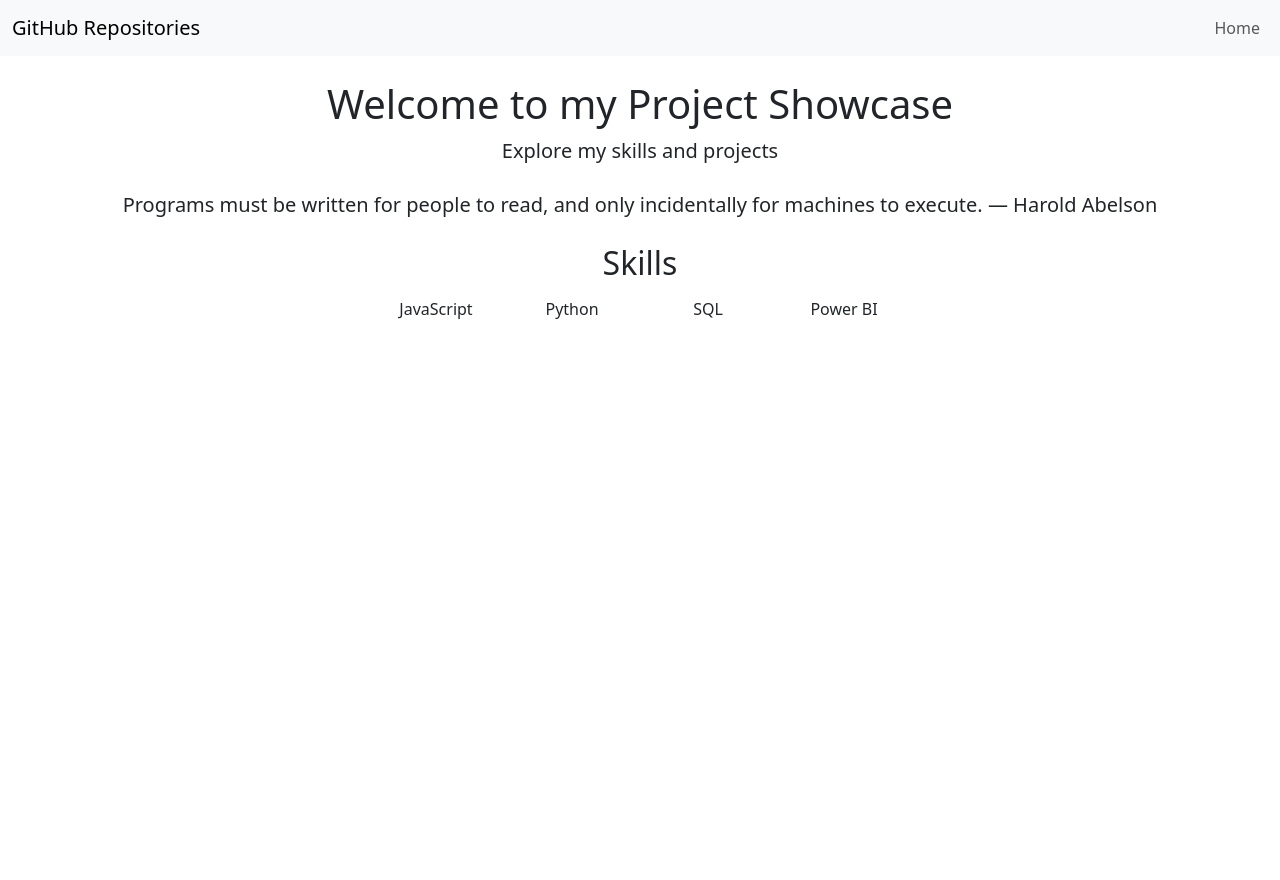
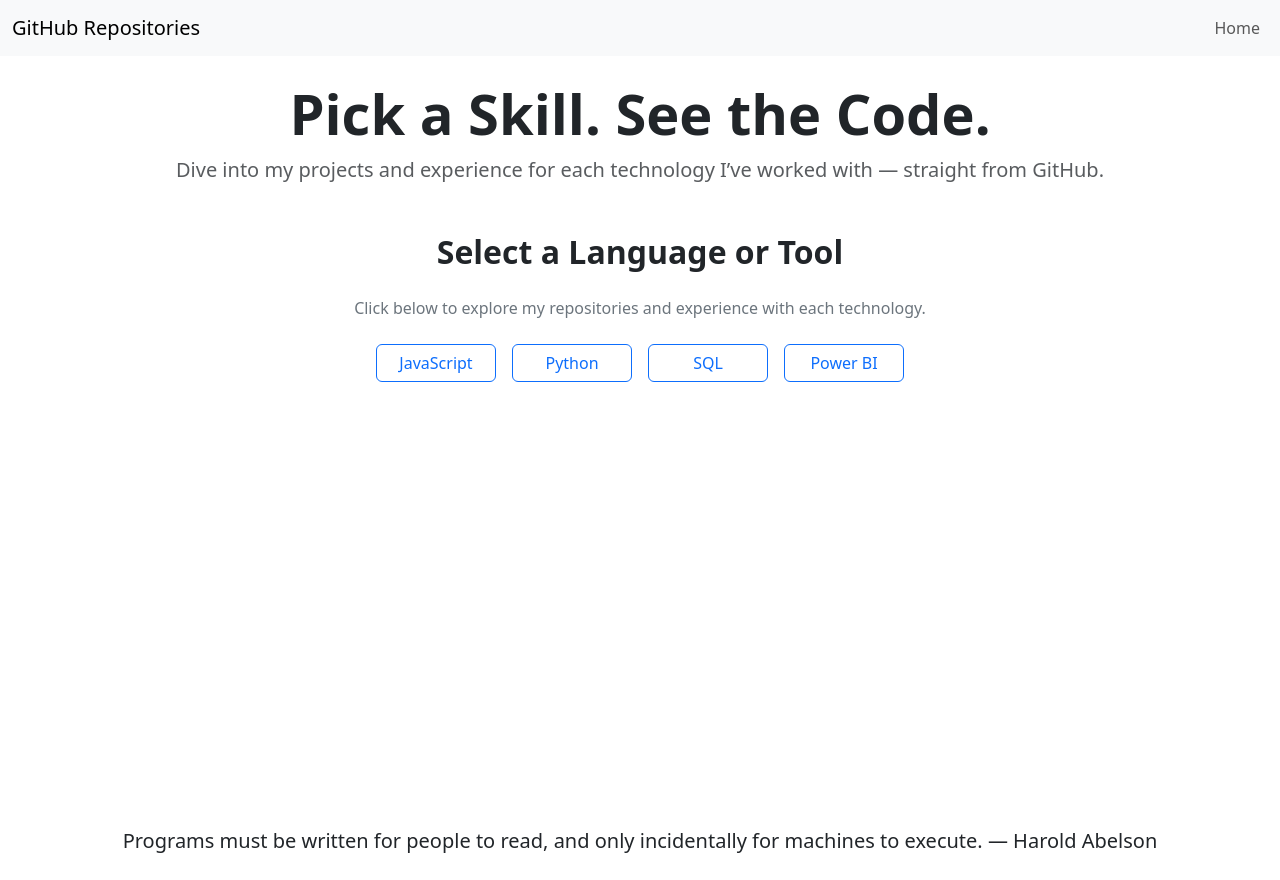
Before and after one commit to Bkedl/bkedl-hub, a React (Create React App) app: page / in a window 1280 px wide. Before the commit the page ends 800 px from the top, so only its background shows below. Built offline with nearby package versions, Linux system fonts and the light colour scheme.

Commit message:
Rewording of homepage text, css additions

```diff
--- a/src/Home.js
+++ b/src/Home.js
@@ -2,26 +2,29 @@ import React from 'react';
 import { Link } from 'react-router-dom';
 import { skills } from './data';
 import QuoteRotator from './QuoteRotator';
-import './styles.css'
+import './styles.css';
 
 function Home() {
   return (
-    <div className="text-center">
-      <h1>Welcome to my Project Showcase</h1>
-      <p className="lead mb-4">Explore my skills and projects</p>
-
-      {/* Quote rotator */}
-      <QuoteRotator />
+    <div className="home-container text-center">
+      <div className="home-content">
+        <h1 className="display-4 fw-bold">Pick a Skill. See the Code.</h1>
+        <p className="lead mb-4 text-muted">
+          Dive into my projects and experience for each technology I’ve worked with — straight from GitHub.
+        </p>
 
         {/* Skills Section */}
         <section>
-        <h2>Skills</h2>
+          <h2 className="mt-5 mb-4 fw-semibold">Select a Language or Tool</h2>
+          <p className="text-secondary mb-4">
+            Click below to explore my repositories and experience with each technology.
+          </p>
           <div className="d-flex flex-wrap gap-3 justify-content-center">
             {skills.map(skill => (
               <Link
                 key={skill.name}
                 to={`/skills/${skill.name.toLowerCase()}`}
-              className="btn btn-outline-primary, skill-button"
+                className="btn btn-outline-primary skill-button"
                 title={skill.description}
               >
                 {skill.name}
@@ -30,6 +33,12 @@ function Home() {
           </div>
         </section>
       </div>
+
+      {/* Quote rotator at the very bottom */}
+      <div className="home-footer">
+        <QuoteRotator />
+      </div>
+    </div>
   );
 }
 
--- a/src/styles.css
+++ b/src/styles.css
@@ -5,6 +5,20 @@
 /* Detail.js */
 
 /* Home.js */
+
+.home-container {
+  display: flex;
+  flex-direction: column;
+  min-height: 100vh;
+}
+
+.home-content {
+  flex: 1;
+}
+
+.home-footer {
+  margin-top: auto;
+}
 
 /* index.js */
 
```
Lines whose indentation alone changed are shown as unchanged.
